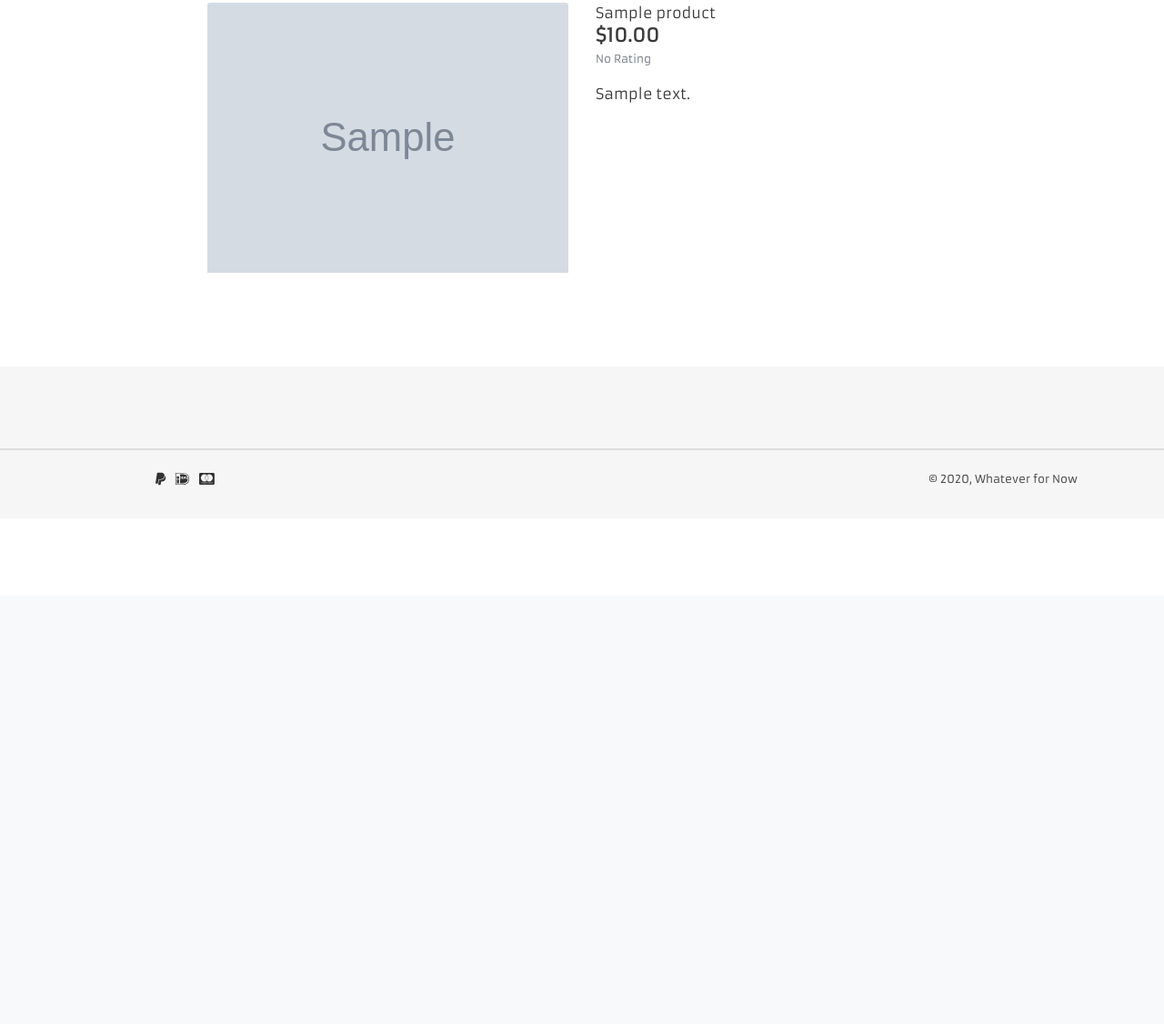
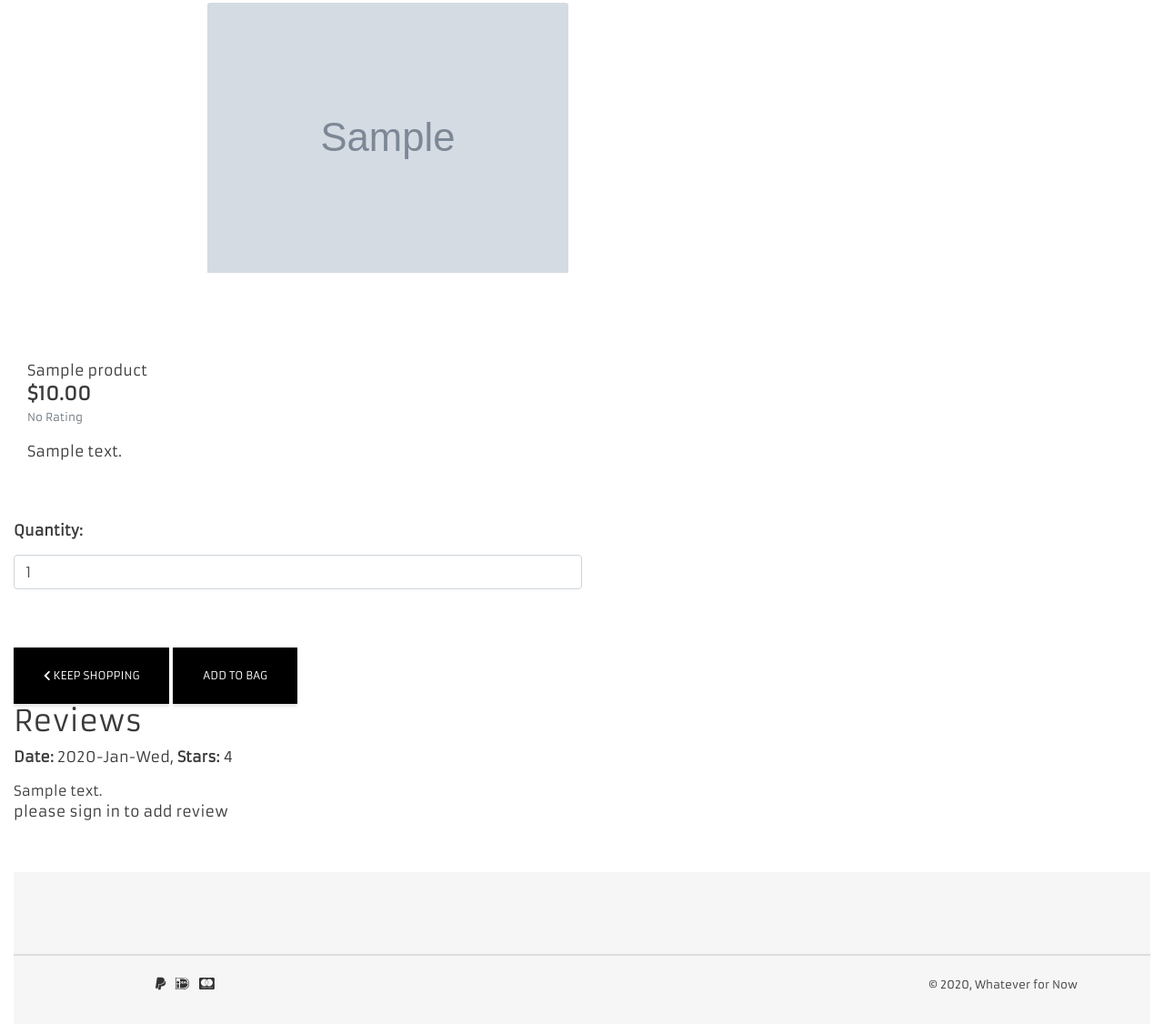
Before and after one commit to Code-Institute-Submissions/Marshmello88-fullstack_project, a Django app: page /products/1 in a window 1280 px wide. Shown: the part 145-1271 px from the top of the page at 91% size. Before the commit the page ends 679 px from the top, so only its background shows below. Run offline with Django 3.2, Linux system fonts and the light colour scheme; tables that the repository leaves empty hold one stand-in row (values such as "Sample post"); grey boxes marked "Sample" are stand-in pictures; some libraries are stand-ins or nearby versions; some web fonts are replaced.

Commit message:
review model added

```diff
--- /dev/null
+++ b/cart/contexts.py
@@ -0,0 +1,29 @@
+from decimal import Decimal
+from django.conf import settings
+
+def cart_contents(request):
+
+    cart_items = []
+    total = 0
+    product_count = 0
+
+    if total < settings.FREE_DELIVERY_THRESHOLD:
+        delivery = total * Decimal(settings.STANDARD_DELIVERY_PERCENTAGE / 100)
+        free_delivery_delta = settings.FREE_DELIVERY_THRESHOLD - total
+    else:
+        delivery = 0
+        free_delivery_delta = 0
+
+    grand_total = delivery + total
+
+    context = {
+        'cart_items': cart_items,
+        'total': total,
+        'product_count': product_count,
+        'delivery': delivery,
+        'free_delivery_delta': free_delivery_delta,
+        'free_delivery_threshold': settings.FREE_DELIVERY_THRESHOLD,
+        'grand_total': grand_total,
+    }
+
+    return context
--- /dev/null
+++ b/cart/urls.py
@@ -0,0 +1,8 @@
+from django.urls import path
+from . import views
+
+
+urlpatterns = [ # new
+    path('', views.show_cart, name='show_cart'),
+    path('add/<item_id>/', views.add_to_cart, name='add_to_cart')
+]
--- a/catalog/admin.py
+++ b/catalog/admin.py
@@ -1,10 +1,11 @@
 from django.contrib import admin
-from .models import Product, Category
+from .models import Product, Category, ProductReview
 #from catalog.forms import ProductAdminForm
 
 # Register your models here.
 admin.site.register(Product)
 admin.site.register(Category)
+admin.site.register(ProductReview)
 
 class ProductAdmin(admin.ModelAdmin):
     #form = ProductAdminForm
--- a/catalog/models.py
+++ b/catalog/models.py
@@ -1,5 +1,7 @@
 from django.db import models
 from django.urls import reverse
+from django.contrib.auth.models import User
+from django.forms import ModelForm #new
 
 
 class Category(models.Model):
@@ -79,18 +81,22 @@ class Product(models.Model):
 
 
 
-
-
-
-
-#def get_absolute_url(self):
-#    return ('catalog_product', (), { 'product_slug': self.slug })
-
-#get_absolute_url = models.permalink(get_absolute_url)
-
-
-
 def get_absolute_url(self):
     return reverse(
             'product_slug',
             args=[self.slug, self.version_number])
+
+
+
+class ProductReview(models.Model):
+    product = models.ForeignKey(Product,blank=True, null=True ,related_name='reviews', on_delete=models.CASCADE)
+    user = models.ForeignKey(User,blank=True, null=True ,related_name='reviews', on_delete=models.CASCADE)
+    subject = models.TextField(blank=True, null=True)
+    content = models.TextField(blank=True, null=True)
+    stars = models.IntegerField(default=1)
+
+    created_at = models.DateTimeField(auto_now_add=True)
+    updated_at = models.DateTimeField(auto_now=True)
+
+    def __str__(self):
+        return self.subject
--- a/catalog/templates/product_detail.html
+++ b/catalog/templates/product_detail.html
@@ -1,14 +1,11 @@
 {% extends "base.html" %}
 {% load static %}
-
 {% block page_header %}
 <div class="container header-container">
 <div class="row">
    <div class="col"></div>
 </div>
-    </div>
 {% endblock %}
-
 {% block content %}
 <div class="overlay"></div>
 <div class="container-fluid">
@@ -26,6 +23,7 @@
          {% endif %}
       </div>
    </div>
+</div>
 <div class="col-12 col-md-6 col-lg-4">
    <div class="product-details-container mb-5 mt-md-5">
       <p class="mb-0">{{ product.name }}</p>
@@ -38,6 +36,73 @@
       <p class="mt-3">{{ product.description }}</p>
    </div>
 </div>
+<form class="form" action="{% url 'add_to_cart' product.id %}" method="POST">
+   {% csrf_token %}
+   <div class="form-row">
+      <div class="col-12">
+         <p class="mt-3"><strong>Quantity:</strong></p>
+         <div class="form-group w-50">
+            <div class="input-group">
+               <input class="form-control qty_input" type="number" name="quantity" value="1" min="1" max="99" data-item_id="{{ product.id }}" id="id_qty_{{ product.id }}">
+            </div>
+         </div>
+      </div>
+      <div class="col-12">
+         <a href="{% url 'products' %}" class="btn btn-outline-black rounded-0 mt-5">
+         <span class="icon">
+         <i class="fas fa-chevron-left"></i>
+         </span>
+         <span class="text-uppercase">Keep Shopping</span>
+         </a>
+         <input type="submit" class="btn btn-black rounded-0 text-uppercase mt-5" value="Add to Bag">
+      </div>
+      <input type="hidden" name="redirect_url" value="{{ request.path }}">
+   </div>
+</form>
+<h2 class="subtitle">Reviews </h2>
+<div class="reviews">
+   {% for review in product.reviews.all %}
+   <div class="notification">
+      <p>
+         <strong> Date: </strong> {{ review.created_at|date:"Y-M-D" }},
+         <strong> Stars:  </strong> {{ review.stars }}
+      </p>
+   </div>
+   {{ review.content }}
+   {% empty %}
+   <div class="notification">
+      No reviews yet.
+   </div>
+   {% endfor %}
+   <div class="notification">
+      {% if request.user.is_authenticated %}
+	<form method="POST" action="{% url 'add_review' product.id %}">
+		{% csrf_token %}
+		<div class="field">
+			<label> Stars </label>
+			<select class="star-rating">
+	<option name="review" value="5"> 5</option>
+	<option name="review" value="4"> 4</option>
+	<option name="review" value="3"> 3</option>
+	<option name="review" value="2"> 2</option>
+	<option name="review" value="1"> 1</option>
+			</select>
+			</div>
+         <div class="field">
+            <label> Content</label>
+            <div class="control">
+               <textarea class="textarea" name="content"> </textarea>
+               <div class="field">
+                  <div class="control">
+                     <button class="button is-success"> submit </button>
+                  </div>
+               </div>
+            </div>
+         </div>
+      </form>
+      {% else %}
+      <p> please sign in to add review </p>
+      {% endif %}
    </div>
 </div>
 {% endblock %}
--- a/catalog/urls.py
+++ b/catalog/urls.py
@@ -4,5 +4,7 @@ from . import views
 
 urlpatterns = [
     path('', views.all_products, name='products'),
+    #path('add_review/', views.add_review, name='add_review'),
     path('<product_id>', views.product_detail, name='product_detail'),
+    path('add_review/<product_id>', views.add_review, name='add_review')
 ]
--- a/catalog/views.py
+++ b/catalog/views.py
@@ -1,5 +1,5 @@
-from django.shortcuts import render, get_object_or_404
-from .models import Product, Category
+from django.shortcuts import render, get_object_or_404, redirect, reverse
+from .models import Product, Category, ProductReview
 from django.db.models import Q # new
 from django.contrib import messages
 
@@ -46,12 +46,38 @@ def product_detail(request, product_id):
 
     product = get_object_or_404(Product, pk=product_id)
 
+    # add review
+
+ #   if request.method == 'POST' and request.user.is_authenticated:
+  #      stars = request.POST.get('stars', 3)
+    #    content = request.POST.get('content', '')
+
+    #    review = ProductReview.objects.create(product=product, user=request.user, stars=stars, content=content)
+
+     #   return redirect('product_detail')
+
     context = {
         'product': product,
     }
 
     return render(request, 'product_detail.html', context)
 
+def add_review(request, product_id):
+    product = get_object_or_404(Product, pk=product_id)
+
+    if request.method == 'POST' and request.user.is_authenticated:
+        stars = request.POST.get('stars', 3)
+        content = request.POST.get('content', '')
+
+        review = ProductReview.objects.create(product=product, user=request.user, stars=stars, content=content)
+        review.save()
+
+        print(f"REQUEST: {request.POST}")
+
+
+        return redirect(reverse('product_detail', args=[product_id]))
+
+
 
 #https://djangopy.org/how-to/how-to-implement-categories-in-django/
 #https://learndjango.com/tutorials/django-search-tutorial
--- a/ecommerce_project/settings.py
+++ b/ecommerce_project/settings.py
@@ -76,6 +76,7 @@ TEMPLATES = [
                 'django.contrib.auth.context_processors.auth',
                 'django.contrib.messages.context_processors.messages',
                 'django.template.context_processors.media',
+                'cart.contexts.cart_contents',
 
             ],
         },
@@ -157,3 +158,6 @@ STATICFILES_DIRS = [os.path.join(BASE_DIR, 'static')]
 
 MEDIA_URL = '/media/'
 MEDIA_ROOT = os.path.join(BASE_DIR, 'media')
+
+FREE_DELIVERY_THRESHOLD = 50
+STANDARD_DELIVERY_PERCENTAGE = 10
--- a/ecommerce_project/urls.py
+++ b/ecommerce_project/urls.py
@@ -22,6 +22,7 @@ from django.conf.urls.static import static
 urlpatterns = [
     path('admin/', admin.site.urls),
     path('accounts/', include('allauth.urls')),
+    path('cart/', include('cart.urls')), #NEW
     path('', include('home.urls')),
     path('products/', include('catalog.urls')),
 ] + static(settings.MEDIA_URL, document_root=settings.MEDIA_ROOT)
--- a/static/css/styles.css
+++ b/static/css/styles.css
@@ -433,6 +433,14 @@ width: 100%;
     /*transform: translate(-50%, -50%);*/
 }
 
+.addtocartbtn {
+    margin-top: 18rem;
+}
+
+.cartcontentwrap {
+    margin-top: 11rem;
+}
+
 .notification_wrapper {
     display: flex;
     align-items: center;
--- a/templates/base.html
+++ b/templates/base.html
@@ -66,7 +66,7 @@
                         </div>
                     </li>
                     <li class="list-inline-item">
-                        <a class="{% if grand_total %}text-info font-weight-bold{% else %}text-black{% endif %} nav-link" href="">
+                        <a class="{% if grand_total %}text-info font-weight-bold{% else %}text-black{% endif %} nav-link" href="{% url 'show_cart' %}">
                             <div class="text-center">
                                 <div><i class="fas fa-shopping-bag fa-lg"></i></div>
                                 <p class="my-0">
@@ -95,6 +95,12 @@
         </div>
 
         <!--category shizzle end -->
+
+<!--<div id="delivery-banner" class="row text-center">
+            <div class="col bg-black text-white">
+                <h4 class="logo-font my-1">Free delivery on orders over ${{ free_delivery_threshold }}!</h4>
+            </div>
+        </div>-->
 
     </header>
 
```
Also changed, not shown: cart/models.py (+6 -3 lines), cart/templates/cart.html (added, +34 -0 lines), cart/views.py (+22 -2 lines), catalog/forms.py (+24 -9 lines), README.md, catalog/migrations/0008_productreview.py (added), catalog/migrations/0009_auto_20201013_1721.py (added). Lines whose indentation alone changed are shown as unchanged.
